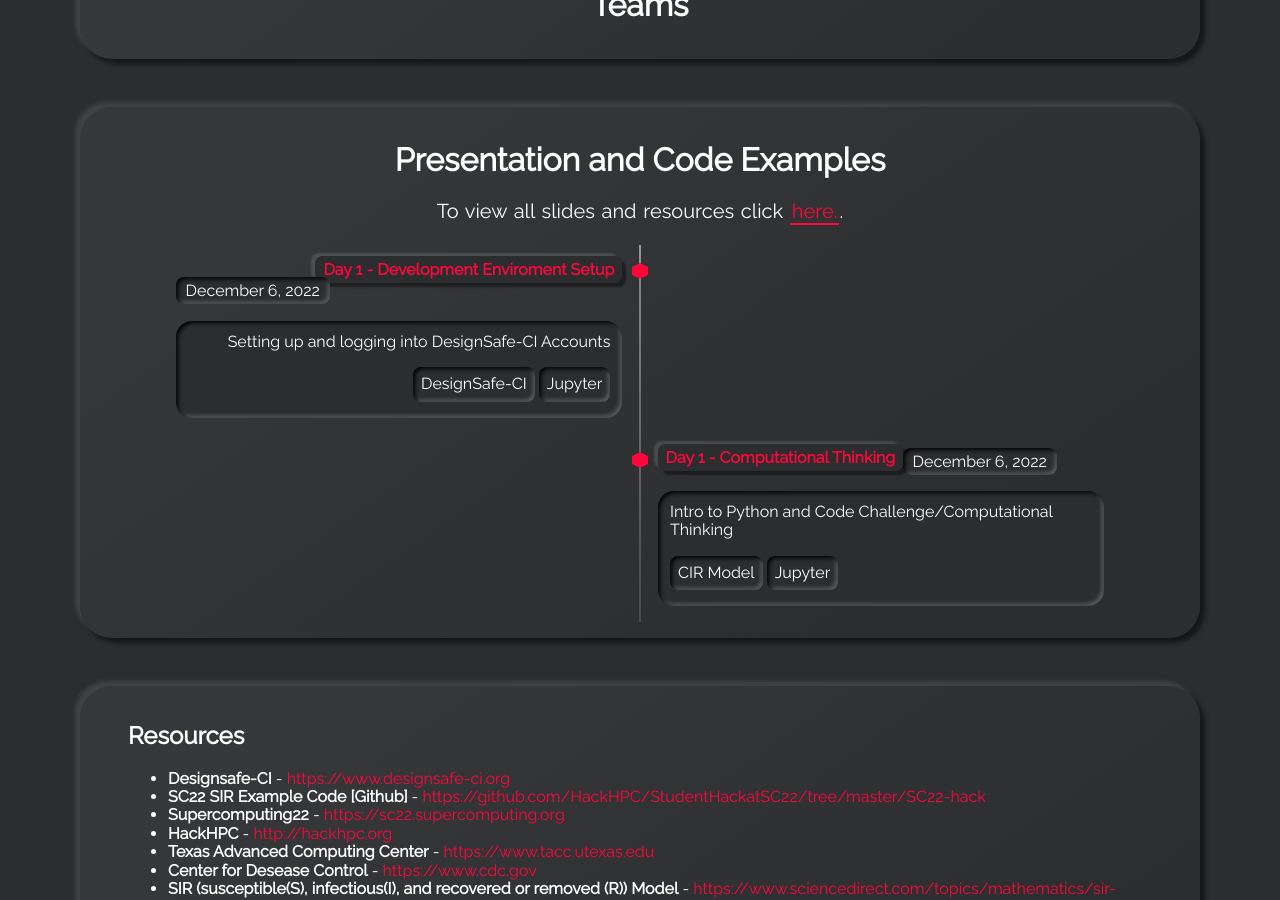
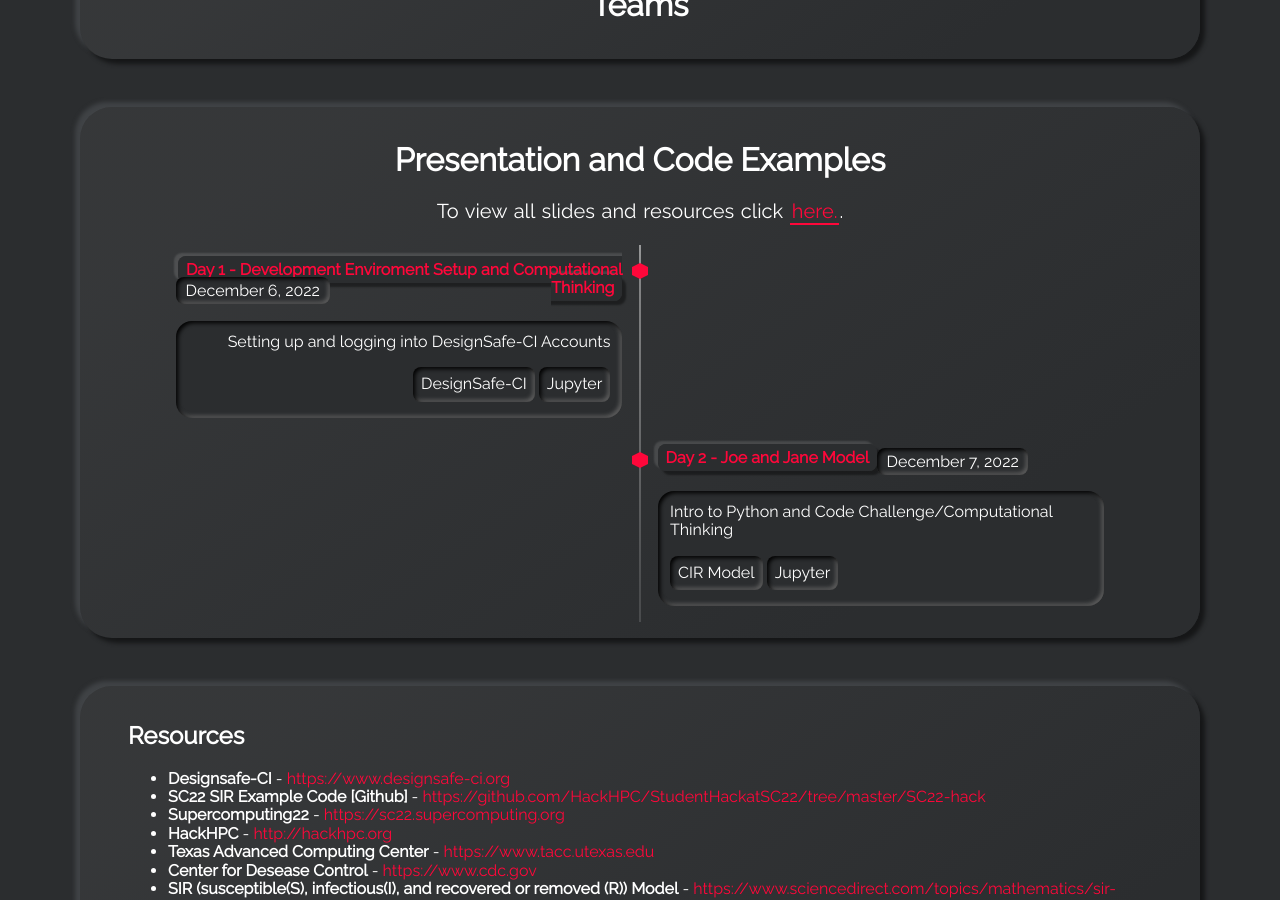
Before and after one commit to HackHPC/BigDataHack-2022, a Jekyll site: the page built from index.md, in a window 1280 px wide and 900 px high, scrolled down 2149 px. Built offline with Jekyll 4.4.1, drawn with Linux system fonts in a browser that asks for light colours; our own code applies the rules of GitHub Pages for plain Markdown files.

Commit message:
added tuesday slides

```diff
--- a/_data/timeline.yml
+++ b/_data/timeline.yml
@@ -17,7 +17,7 @@
 #     - tag: Rails
 #   timeline-side: right
 
-- title: Day 1 - Development Enviroment Setup
+- title: Day 1 - Development Enviroment Setup and Computational Thinking
   title-url: https://github.com/HackHPC/BigDataHack-2022/tree/gh-pages/assets/slides/monday_files
   date: December 6, 2022
   subtitle: "Setting up and logging into DesignSafe-CI Accounts"
@@ -26,10 +26,11 @@
     - tag: Jupyter
   timeline-side: left
 
-- title: Day 1 - Computational Thinking
+- title: Day 2 - Joe and Jane Model
   #title-url: Add slide link
-  date: December 6, 2022
+  date: December 7, 2022
   subtitle: "Intro to Python and Code Challenge/Computational Thinking"
+  title-url: https://github.com/HackHPC/BigDataHack-2022/tree/gh-pages/assets/slides/tuesday_files
   tags:
     - tag: CIR Model
     - tag: Jupyter
```
Also changed, not shown: 1 other file.
